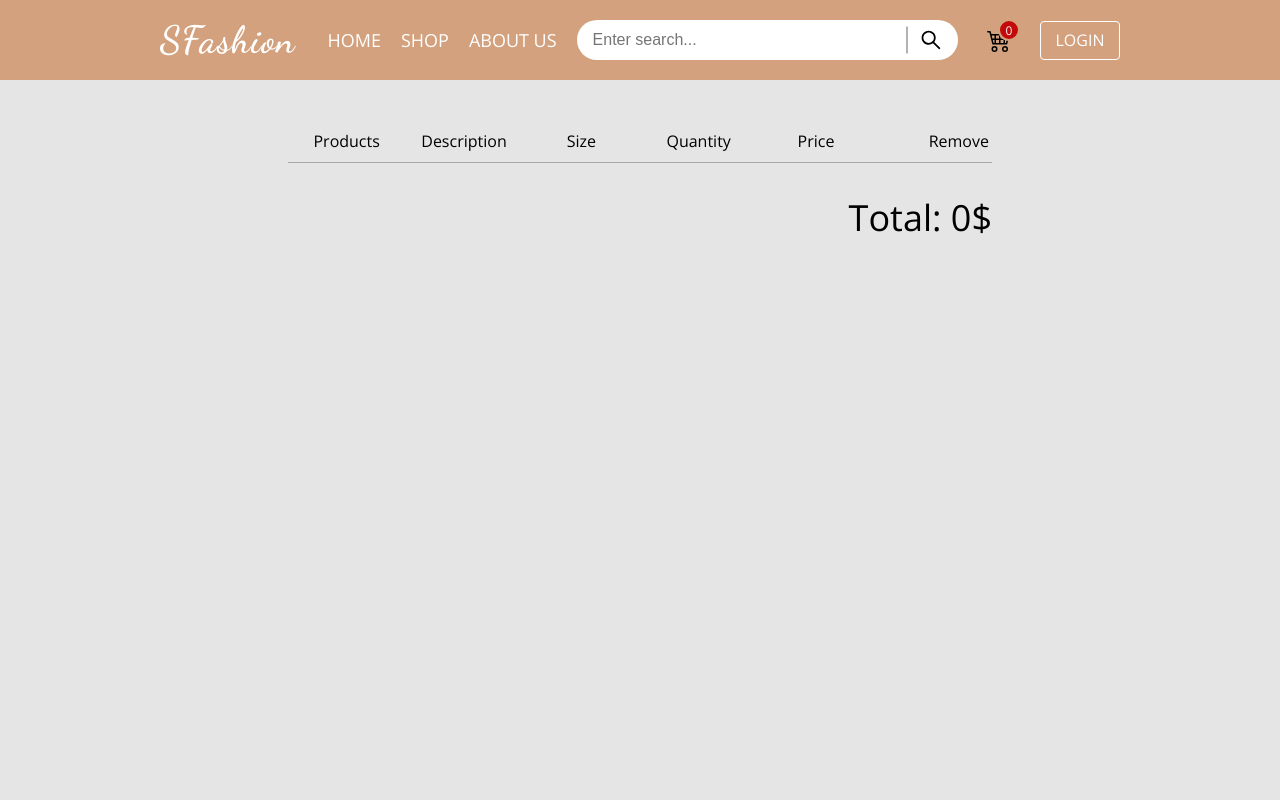
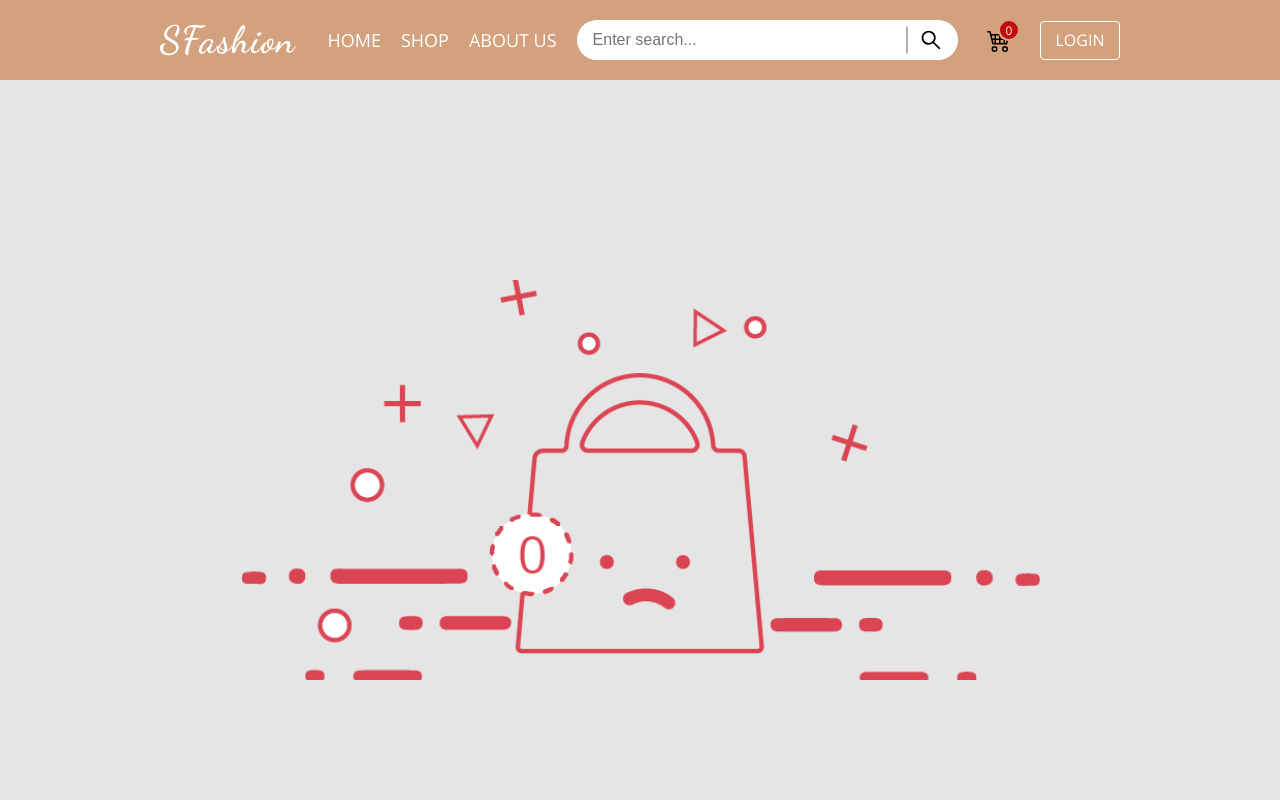
Before and after one commit to TienDat-2k1/ecommerce-clothing, a React (Create React App) app: page /checkout in a window 1280 px wide. Shown: the top 800 px of the page. Built offline with nearby package versions, Linux system fonts and the light colour scheme; a web font is replaced by a local one.

Commit message:
update ui

```diff
--- a/src/components/CollectionCard/CollectionCard.scss
+++ b/src/components/CollectionCard/CollectionCard.scss
@@ -2,8 +2,8 @@
 @use '../../sass/mixins' as *;
 
 .collection-card {
-  width: 22rem;
-  height: 30rem;
+  width: 100%;
+  height: 40rem;
   border-radius: 1rem;
   box-shadow: 0.5rem 1rem 3rem rgba($color--black, 0.15);
 
--- a/src/components/HomeComponents/HomeCollection/HomeCollection.scss
+++ b/src/components/HomeComponents/HomeCollection/HomeCollection.scss
@@ -3,7 +3,10 @@
 
 // Home Collection
 .collection {
-  padding: 4rem 0;
+  margin-top: 2rem;
+  margin-bottom: 2rem;
+  padding: 2rem 0;
+  border-top: 1px solid #ccc;
 
   &__heading {
     display: flex;
--- a/src/components/HomeComponents/HomeCollection/HomeCollection.tsx
+++ b/src/components/HomeComponents/HomeCollection/HomeCollection.tsx
@@ -32,19 +32,23 @@ const HomeCollection = () => {
         <div className="dot-texture"></div>
         <div className="dot-texture"></div>
 
+        <div className="row" style={{ width: '100%' }}>
           {collections &&
             collections
               .filter((_, i) => i < 4)
               .map(collection => {
                 return (
+                  <div className="col c-3 md-6">
                     <CollectionCard
                       key={collection._id}
                       name={collection.name}
                       imageUrl={collection.imageCover}
                       id={collection._id}
                     />
+                  </div>
                 );
               })}
+        </div>
       </div>
     </section>
   );
--- a/src/pages/Checkout/Checkout.tsx
+++ b/src/pages/Checkout/Checkout.tsx
@@ -6,6 +6,7 @@ import Button from '../../components/UI/Button/Button';
 import { useAppSelector } from '../../hooks/hooks';
 import { cartTotalItemSelector } from '../../store/cart/cartSelector';
 import './Checkout.scss';
+import cart_empty from '../../assets/img/cart-empty.png';
 
 const Checkout = () => {
   const cartItems = useAppSelector(state => state.cart.cart);
@@ -17,6 +18,24 @@ const Checkout = () => {
   }, []);
 
   return (
+    <>
+      {totalItem === 0 && (
+        <div
+          style={{
+            display: 'flex',
+            justifyContent: 'center',
+            alignItems: 'center',
+            minHeight: '100vh',
+          }}
+        >
+          <img
+            src={cart_empty}
+            alt="cart empty"
+            style={{ width: '800px', height: '400px', objectFit: 'cover' }}
+          />
+        </div>
+      )}
+      {totalItem > 0 && (
         <div className="checkout-container">
           <div className="checkout-header">
             <div className="header-block">
@@ -42,12 +61,13 @@ const Checkout = () => {
           {cartItems &&
             cartItems.map(cartItem => {
               return (
-            <CheckoutItem key={cartItem._id + cartItem.size} item={cartItem} />
+                <CheckoutItem
+                  key={cartItem._id + cartItem.size}
+                  item={cartItem}
+                />
               );
             })}
-
-      <span className="total">Total: {totalPrice}$</span>
-      {!!totalItem && (
+          <span className="total">Total: {totalPrice}$</span>(
           <div className="checkout-cta">
             <Button
               as={Link}
@@ -57,8 +77,9 @@ const Checkout = () => {
               Continue
             </Button>
           </div>
+        </div>
       )}
-    </div>
+    </>
   );
 };
 export default Checkout;
--- a/src/pages/DetailProduct/DetailProduct.scss
+++ b/src/pages/DetailProduct/DetailProduct.scss
@@ -3,6 +3,7 @@
 
 .product {
   min-height: 100vh;
+  padding-top: 2rem;
   padding-bottom: 4rem;
 
   // @include responds(md) {
@@ -14,7 +15,7 @@
     justify-content: center;
     flex-wrap: wrap;
     gap: 4rem;
-    margin-top: 4rem;
+    margin-top: 1rem;
   }
 
   &__image {
@@ -170,6 +171,7 @@
   &__description {
     margin-top: 4rem;
     max-width: 50%;
+
     @include responds(xl) {
       max-width: 100%;
     }
@@ -185,6 +187,19 @@
       font-family: inherit;
       line-height: 1.7;
       color: rgba($color--black, 0.8);
+
+      display: -webkit-box;
+      -webkit-line-clamp: auto;
+      -webkit-box-orient: vertical;
+      overflow: hidden;
+
+      @include responds(lg) {
+        -webkit-line-clamp: 12;
+      }
+
+      @include responds(md) {
+        -webkit-line-clamp: 8;
+      }
     }
   }
 
--- a/src/pages/DetailProduct/DetailProduct.tsx
+++ b/src/pages/DetailProduct/DetailProduct.tsx
@@ -71,7 +71,6 @@ const DetailProduct = () => {
       sizes: product.sizes,
     };
 
-    console.log(cartProduct);
     dispatch(addCart(cartProduct));
   };
 
--- a/src/pages/Search/Search.tsx
+++ b/src/pages/Search/Search.tsx
@@ -27,6 +27,7 @@ const Search = () => {
       setResults(res.data.data);
       setTotalPages(res.totalPages);
       setIsLoading(false);
+      window.scrollTo(0, 0);
     };
 
     fetchResults(keywords, pageActive);
```
Also changed, not shown: src/assets/img/cart-empty.png (added). Lines whose indentation alone changed are shown as unchanged.
